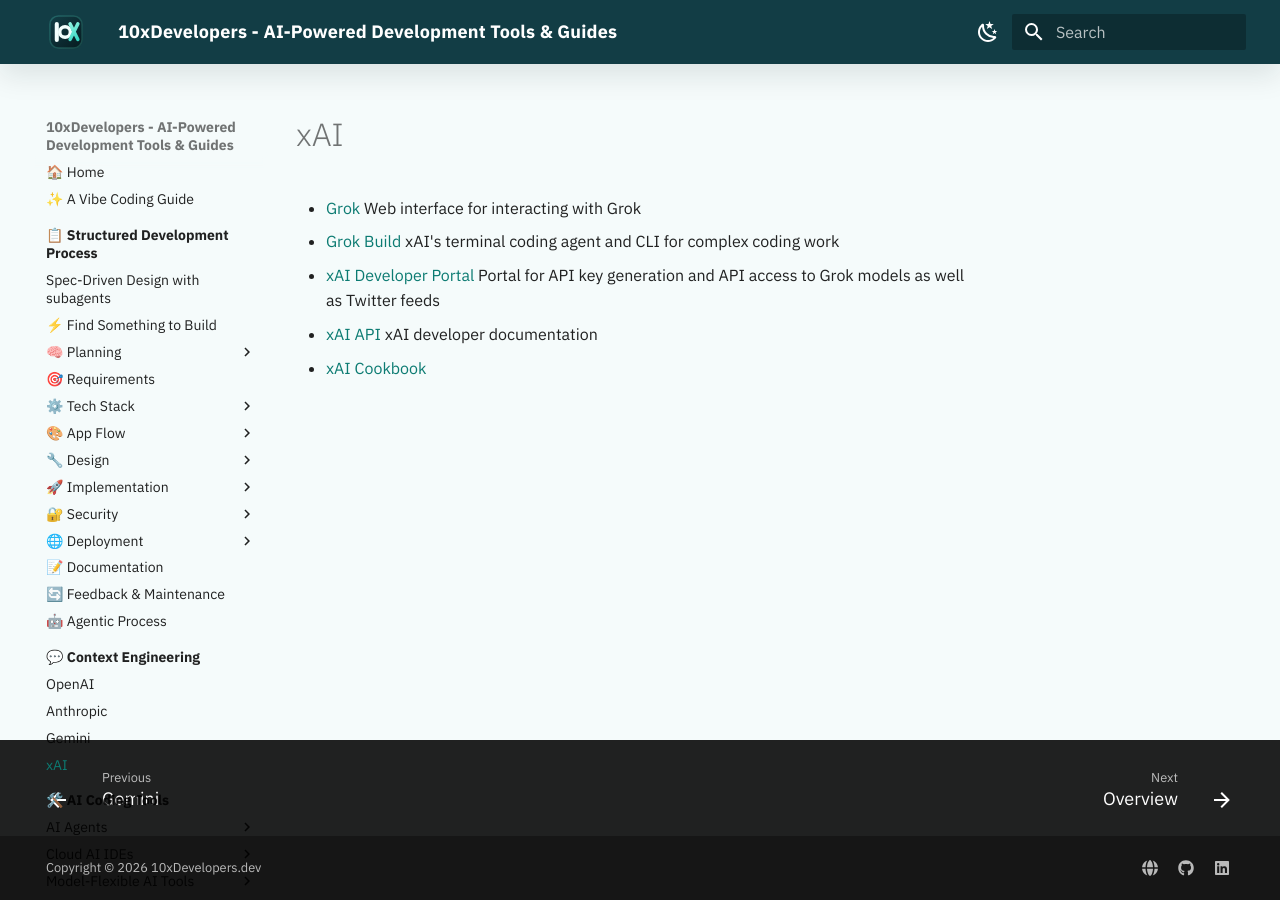
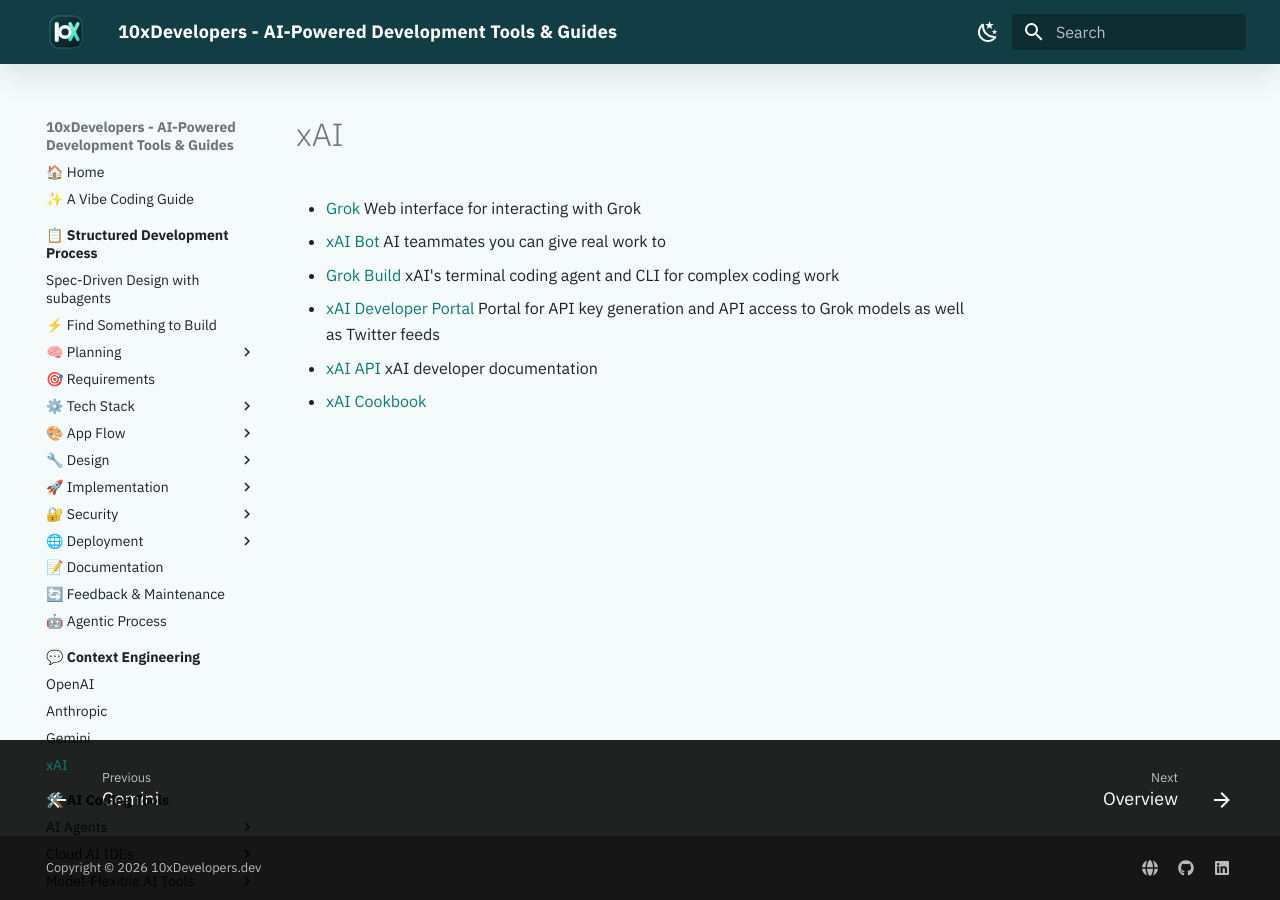
Before and after one commit to shlomoc/10xdev, an MkDocs documentation site: the page built from docs/prompt-engineering/xAI.md, in a window 1280 px wide. Built offline with MkDocs 1.6.1 and Material for MkDocs 9.7.7, drawn with Linux system fonts in a browser that asks for light colours.

```diff
--- a/docs/prompt-engineering/xAI.md
+++ b/docs/prompt-engineering/xAI.md
@@ -1,6 +1,7 @@
 # xAI
 
 - [Grok](https://grok.com/) Web interface for interacting with Grok
+- [xAI Bot](https://x.ai/bot) AI teammates you can give real work to
 - [Grok Build](https://x.ai/cli) xAI's terminal coding agent and CLI for complex coding work
 - [xAI Developer Portal](https://console.x.ai/) Portal for API key generation and API access to Grok models as well as Twitter feeds
 - [xAI API](https://docs.x.ai/) xAI developer documentation
```
Also changed, not shown: docs/ai-coding-tools/vs-code-forks/cursor.md (+1 -0 lines).
